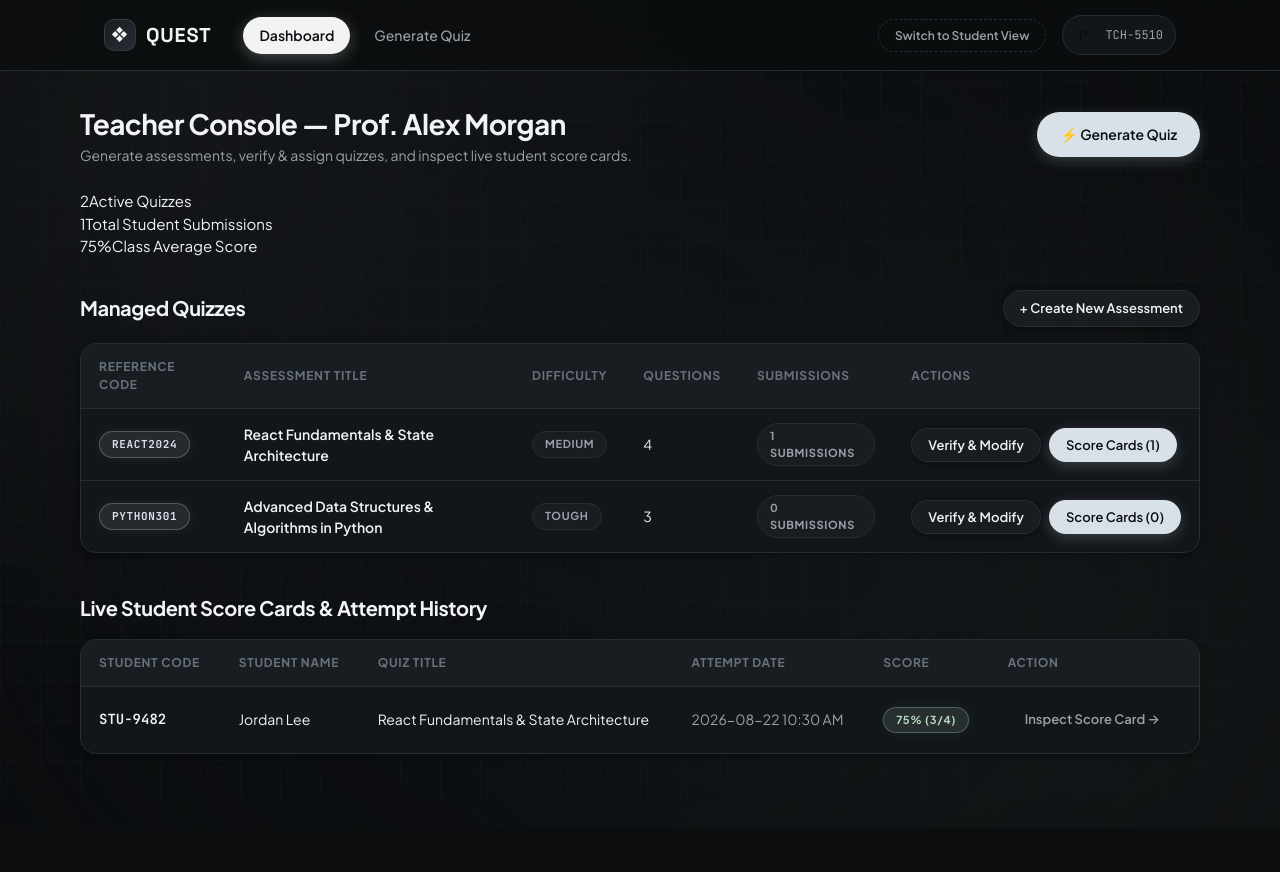
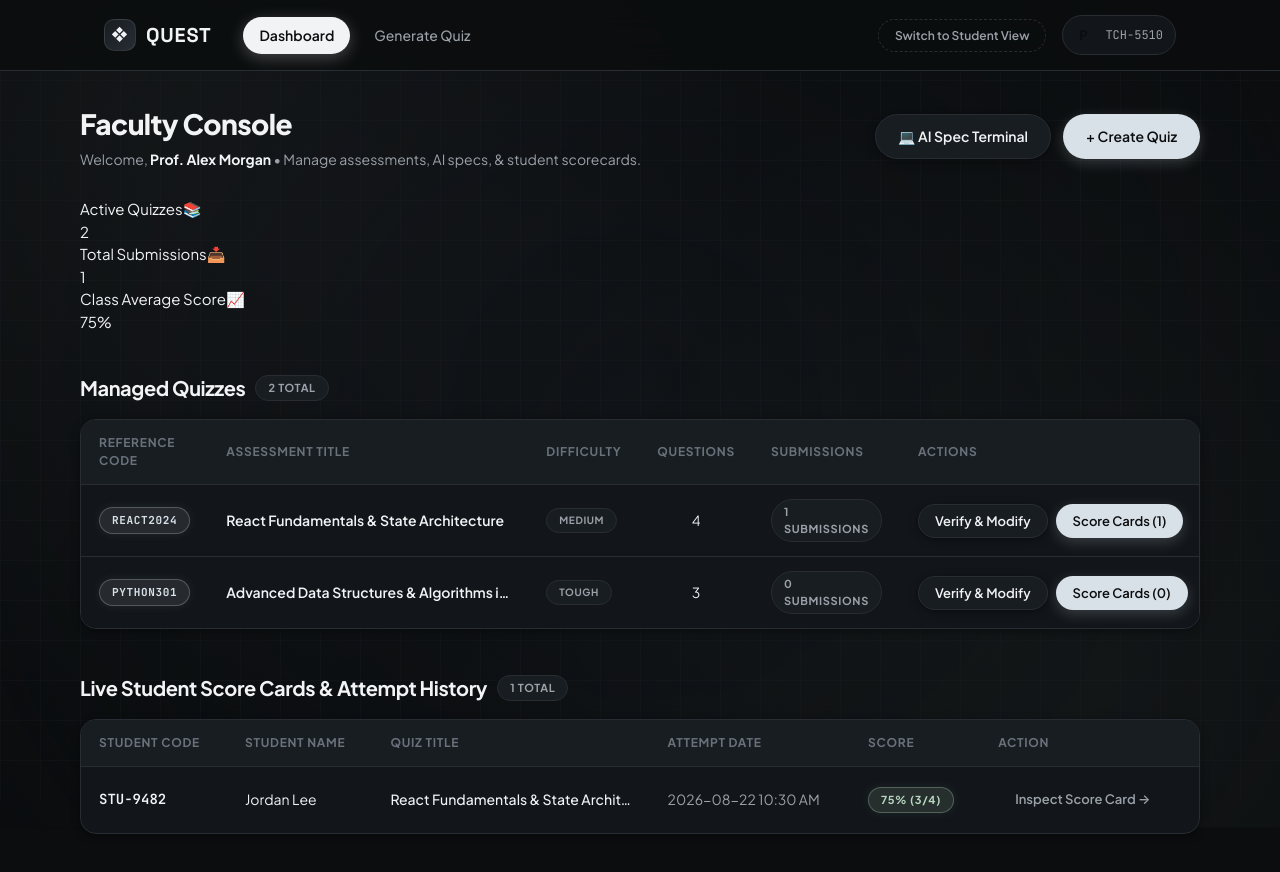
Before and after one commit to sowmiya07-alt/QUEST, a React (Vite) app: page /staff/dashboard in a window 1280 px wide. Shown: the top 872 px of the page. Before the commit the page ends 818 px from the top, so only its background shows below. Built offline with nearby package versions, Linux system fonts and the light colour scheme; no server answers.

Commit message:
Fix Teacher Console stats card alignment, title overflow truncation, and header buttons

```diff
--- a/src/pages/TeacherDashboard.jsx
+++ b/src/pages/TeacherDashboard.jsx
@@ -16,16 +16,20 @@ export default function TeacherDashboard() {
     <div className="app-shell">
       <Navbar />
       <main className="app-content container">
-        <div style={{ display: "flex", justifyContent: "space-between", alignItems: "center", marginBottom: "24px" }}>
+        {/* Top Header */}
+        <div className="dashboard-header" style={{ display: "flex", justifyContent: "space-between", alignItems: "center", marginBottom: "28px", flexWrap: "wrap", gap: "16px" }}>
           <div>
-            <h1 style={{ fontSize: "28px" }}>Teacher Console — {user?.name}</h1>
-            <p style={{ color: "var(--color-text-secondary)", fontSize: "14px" }}>
-              Generate assessments, verify & assign quizzes, and inspect live student score cards.
+            <h1 style={{ fontSize: "28px", fontWeight: "800", letterSpacing: "-0.02em" }}>Faculty Console</h1>
+            <p style={{ color: "var(--color-text-secondary)", fontSize: "14px", marginTop: "4px" }}>
+              Welcome, <strong style={{ color: "var(--color-text-primary)" }}>{user?.name}</strong> • Manage assessments, AI specs, & student scorecards.
             </p>
           </div>
-          <div style={{ display: "flex", gap: "12px" }}>
+          <div style={{ display: "flex", gap: "12px", flexWrap: "wrap" }}>
+            <Link to="/staff/quiz/create/terminal" className="btn btn-secondary btn-md">
+              💻 AI Spec Terminal
+            </Link>
             <Link to="/staff/quiz/create" className="btn btn-primary btn-md">
-              ⚡ Generate Quiz
+              + Create Quiz
             </Link>
           </div>
         </div>
@@ -33,25 +37,36 @@ export default function TeacherDashboard() {
         {/* Overview Stats */}
         <div className="stat-grid">
           <div className="stat-card">
+            <div className="stat-card-header">
+              <span className="stat-label">Active Quizzes</span>
+              <span className="stat-icon">📚</span>
+            </div>
             <span className="stat-value">{quizzes.length}</span>
-            <span className="stat-label">Active Quizzes</span>
           </div>
+
           <div className="stat-card">
+            <div className="stat-card-header">
+              <span className="stat-label">Total Submissions</span>
+              <span className="stat-icon">📥</span>
+            </div>
             <span className="stat-value">{totalSubmissions}</span>
-            <span className="stat-label">Total Student Submissions</span>
           </div>
+
           <div className="stat-card">
+            <div className="stat-card-header">
+              <span className="stat-label">Class Average Score</span>
+              <span className="stat-icon">📈</span>
+            </div>
             <span className="stat-value">{avgClassScore}%</span>
-            <span className="stat-label">Class Average Score</span>
           </div>
         </div>
 
         {/* Managed Quizzes Section */}
-        <div style={{ display: "flex", justifyContent: "space-between", alignItems: "center", marginTop: "32px", marginBottom: "16px" }}>
-          <h2 style={{ fontSize: "20px" }}>Managed Quizzes</h2>
-          <Link to="/staff/quiz/create" className="btn btn-secondary btn-sm">
-            + Create New Assessment
-          </Link>
+        <div style={{ display: "flex", justifyContent: "space-between", alignItems: "center", marginTop: "40px", marginBottom: "16px" }}>
+          <div style={{ display: "flex", alignItems: "center", gap: "10px" }}>
+            <h2 style={{ fontSize: "20px", fontWeight: "700" }}>Managed Quizzes</h2>
+            <span className="badge badge-neutral">{quizzes.length} Total</span>
+          </div>
         </div>
 
         <div className="table-wrapper">
@@ -70,7 +85,7 @@ export default function TeacherDashboard() {
               {quizzes.length === 0 ? (
                 <tr>
                   <td colSpan="6" style={{ textAlign: "center", color: "var(--color-text-muted)" }}>
-                    No quizzes created yet. Click "Generate Quiz" to get started.
+                    No quizzes created yet. Click "+ Create Quiz" to get started.
                   </td>
                 </tr>
               ) : (
@@ -79,19 +94,21 @@ export default function TeacherDashboard() {
                   return (
                     <tr key={quiz.id}>
                       <td>
-                        <span className="badge badge-accent" style={{ fontFamily: "var(--font-mono)" }}>
+                        <span className="badge badge-accent" style={{ fontFamily: "var(--font-mono)", fontSize: "11px" }}>
                           {quiz.code}
                         </span>
                       </td>
-                      <td style={{ fontWeight: "600" }}>{quiz.title}</td>
+                      <td style={{ fontWeight: "600", maxWidth: "320px", overflow: "hidden", textOverflow: "ellipsis", whiteSpace: "nowrap" }} title={quiz.title}>
+                        {quiz.title}
+                      </td>
                       <td>
-                        <span className="badge badge-neutral">
-                          {quiz.difficulty || "Medium"}
+                        <span className="badge badge-neutral" style={{ fontSize: "10px" }}>
+                          {quiz.difficulty || "MEDIUM"}
                         </span>
                       </td>
-                      <td>{quiz.questions?.length || quiz.questionsCount}</td>
+                      <td style={{ textAlign: "center" }}>{quiz.questions?.length || quiz.questionsCount}</td>
                       <td>
-                        <span className="badge badge-neutral">
+                        <span className="badge badge-neutral" style={{ fontSize: "11px" }}>
                           {quizSubmissions.length} Submissions
                         </span>
                       </td>
@@ -100,7 +117,7 @@ export default function TeacherDashboard() {
                           <button
                             className="btn btn-secondary btn-sm"
                             onClick={() => navigate(`/staff/quiz/${quiz.id}/preview`)}
-                            title="Verify, modify questions, or download quiz"
+                            title="Verify and modify questions"
                           >
                             Verify & Modify
                           </button>
@@ -121,9 +138,13 @@ export default function TeacherDashboard() {
         </div>
 
         {/* Live Student Score Cards & Attempts Table */}
-        <h2 style={{ fontSize: "20px", marginBottom: "16px", marginTop: "40px" }}>
-          Live Student Score Cards & Attempt History
-        </h2>
+        <div style={{ display: "flex", justifyContent: "space-between", alignItems: "center", marginTop: "44px", marginBottom: "16px" }}>
+          <div style={{ display: "flex", alignItems: "center", gap: "10px" }}>
+            <h2 style={{ fontSize: "20px", fontWeight: "700" }}>Live Student Score Cards & Attempt History</h2>
+            <span className="badge badge-neutral">{attempts.length} Total</span>
+          </div>
+        </div>
+
         <div className="table-wrapper">
           <table className="data-table">
             <thead>
@@ -150,7 +171,9 @@ export default function TeacherDashboard() {
                       {att.studentCode || "STU-9482"}
                     </td>
                     <td>{att.studentName || "Jordan Lee"}</td>
-                    <td>{att.quizTitle}</td>
+                    <td style={{ fontWeight: "500", maxWidth: "260px", overflow: "hidden", textOverflow: "ellipsis", whiteSpace: "nowrap" }}>
+                      {att.quizTitle}
+                    </td>
                     <td style={{ color: "var(--color-text-secondary)" }}>{att.date}</td>
                     <td>
                       <span className={`badge ${att.score >= 70 ? "badge-success" : "badge-danger"}`}>
```
